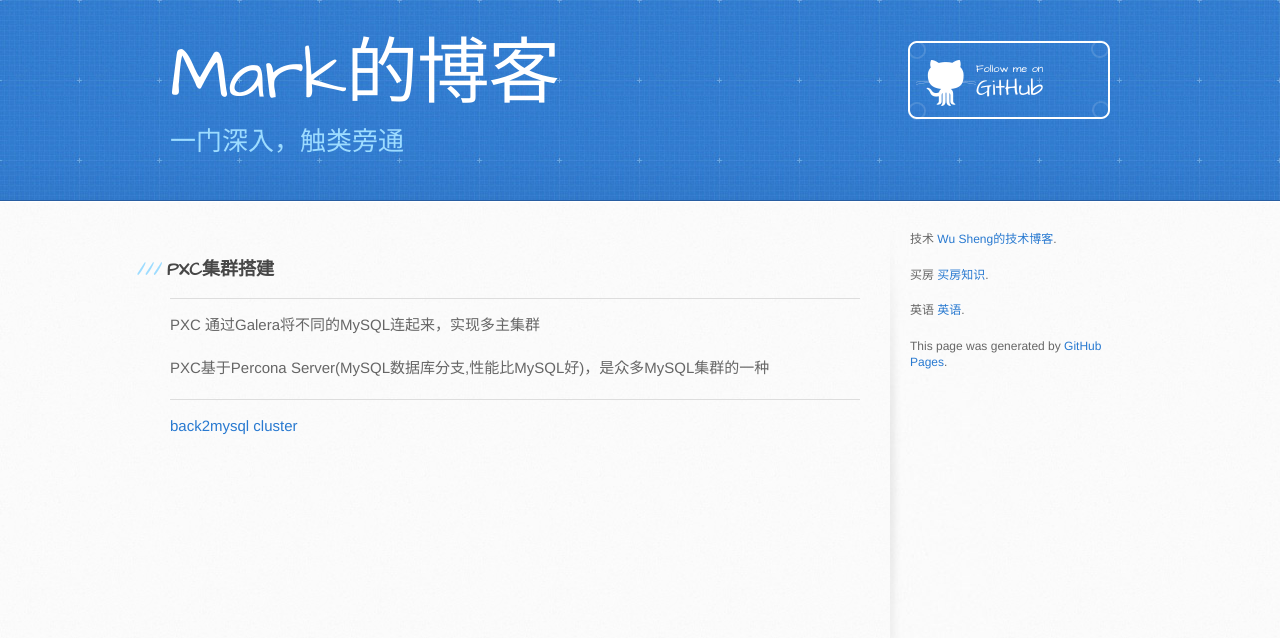
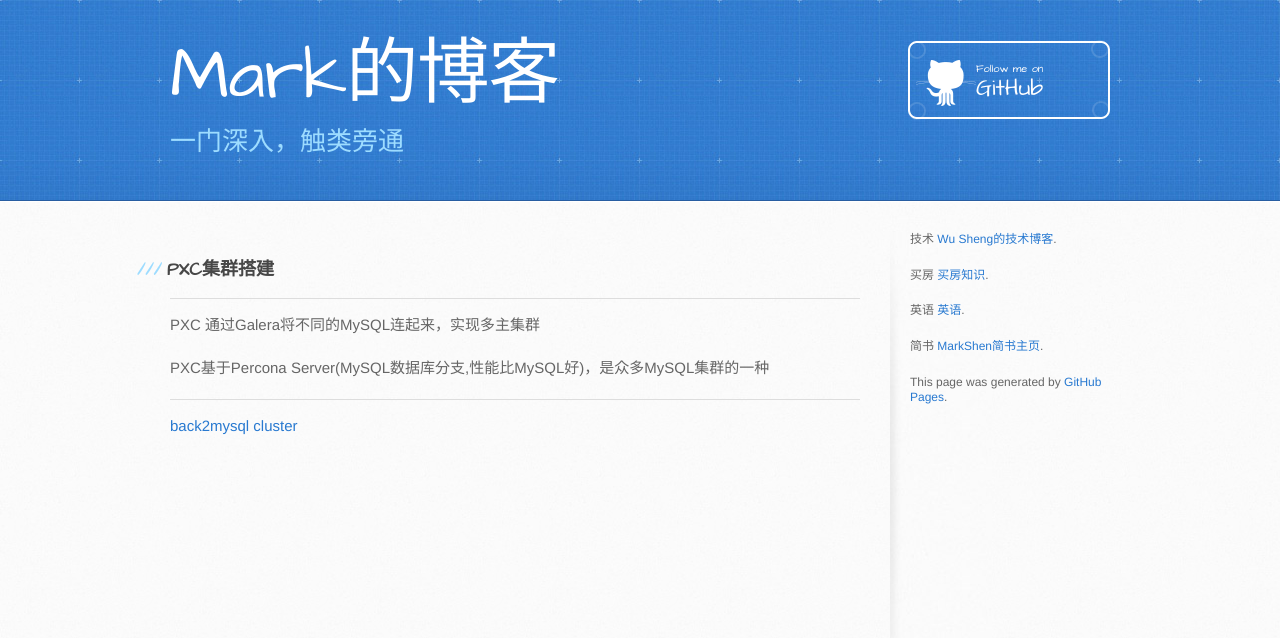
Before and after one commit to MarkShen1992/markshen1992.github.io, a Jekyll site: the page built from document/mysql/pxc_cluster_build.md, in a window 1280 px wide. Shown: the top 638 px of the page. Built offline with Jekyll 4.4.1, drawn with Linux system fonts in a browser that asks for light colours; our own code applies the rules of GitHub Pages for plain Markdown files.

Commit message:
modify files

```diff
--- a/_layouts/default.html
+++ b/_layouts/default.html
@@ -71,6 +71,7 @@
           <p>技术 <a href="https://wu-sheng.github.io/me/" target="_blank">Wu Sheng的技术博客</a>.</p>
           <p>买房 <a href="https://github.com/houshanren/hangzhou_house_knowledge" target="_blank">买房知识</a>.</p>
           <p>英语 <a href="https://markshen1992.github.io/document/english/english.html" target="_blank">英语</a>.</p>
+          <p>简书 <a href="https://www.jianshu.com/u/991ae6754732" target="_blank">MarkShen简书主页</a>.</p>
           <p>This page was generated by <a href="https://pages.github.com">GitHub Pages</a>.</p>
         </aside>
       </div>
```
Also changed, not shown: document/mysql/multi-master_replication.png (added), document/mysql/pxc_cluster_build.md (line endings or trailing spaces).
